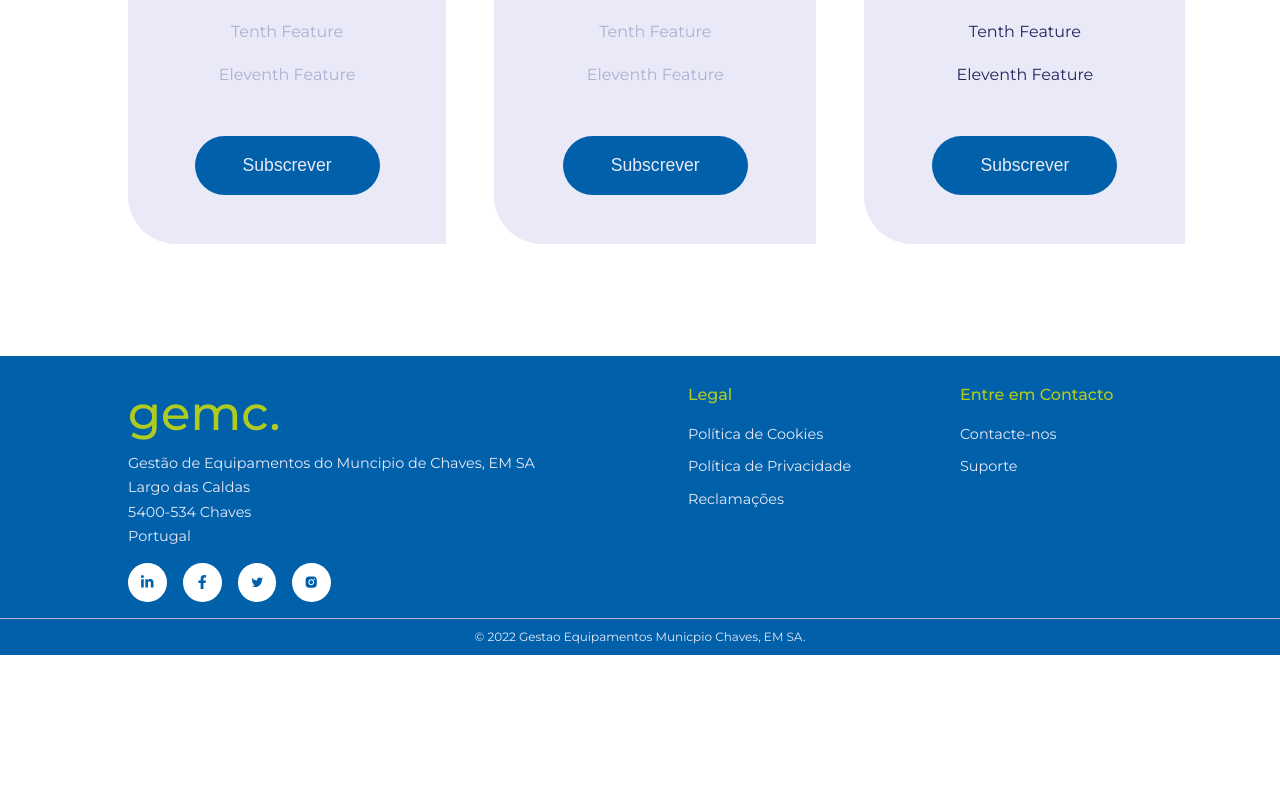
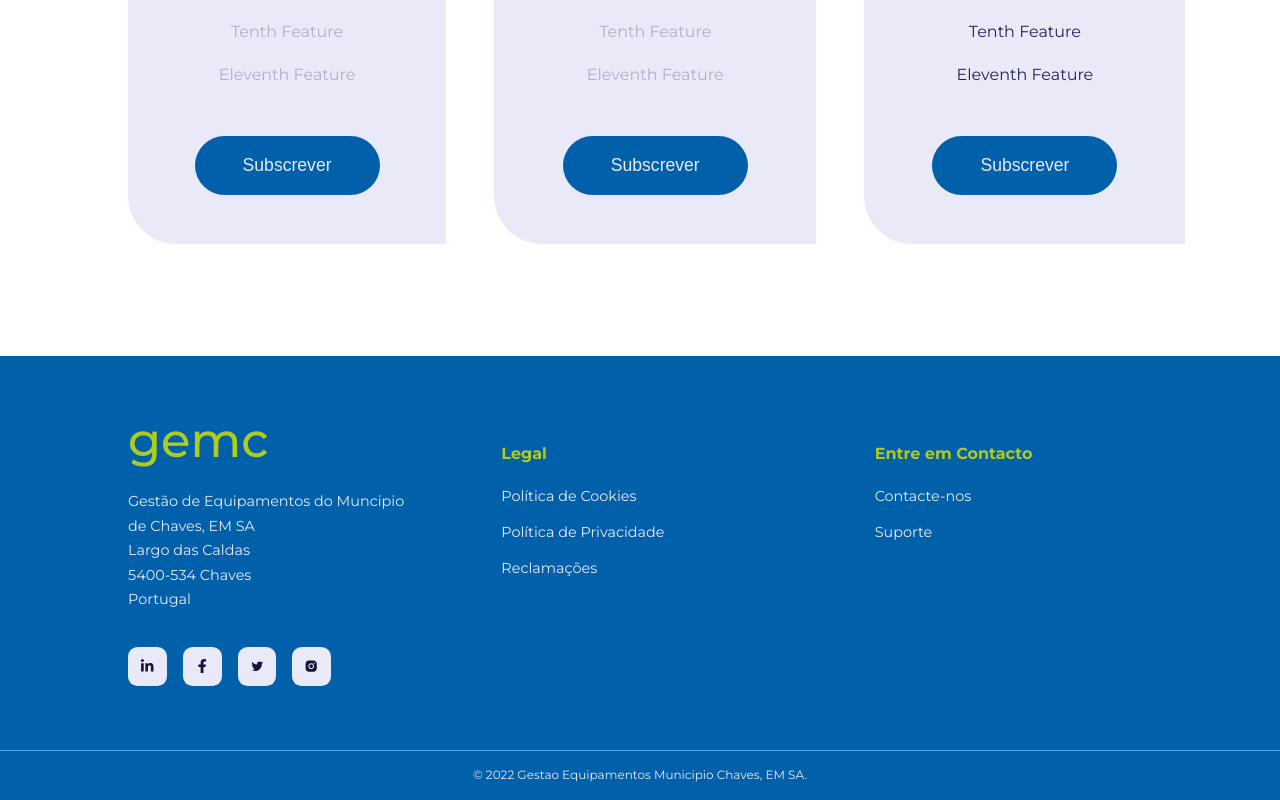
Before and after one commit to jcrr4220/gemc-web-v1, a React (Create React App) app: page /plans in a window 1280 px wide. Shown: the part 1307-2107 px from the top of the page. Before the commit the page ends 1962 px from the top, so only its background shows below. Built offline with nearby package versions, Linux system fonts and the light colour scheme.

Commit message:
Update 20221026

```diff
--- a/src/App.jsx
+++ b/src/App.jsx
@@ -1,3 +1,7 @@
+// App.jsx
+// Autor: Joao Rocha
+// Date: 2022/10/25
+
 import {BrowserRouter, Routes, Route} from 'react-router-dom'
 
 import Home from './pages/home/Home'
@@ -9,11 +13,13 @@ import Trainers from './pages/trainers/Trainers'
 import NotFound from './pages/notFound/NotFound'
 import Navbar from './components/Navbar'
 import Footer from './components/Footer'
+import ScrollToTop from './components/ScrollToTop'
 
 const App = () => {
   return (
     <BrowserRouter>
       <Navbar/>
+       <ScrollToTop>
         <Routes>
          <Route index element={<Home />}/>
          <Route path='about' element={<About />}/>
@@ -23,6 +29,7 @@ const App = () => {
          <Route path='trainers' element={<Trainers />}/>
          <Route path='*' element={<NotFound />}/>
         </Routes>
+       </ScrollToTop>
       <Footer/>
     </BrowserRouter>
   )
--- a/src/components/Footer.jsx
+++ b/src/components/Footer.jsx
@@ -1,5 +1,9 @@
+// Footer.jsx
+// Autor: Joao Rocha
+// Date: 2022/10/25
+
 import { Link } from "react-router-dom"
-import Logo from '../images/logo.png'
+// import Logo from '../images/logo.png'
 import { FaLinkedinIn } from "react-icons/fa"
 import { FaFacebookF } from "react-icons/fa"
 import { AiOutlineTwitter } from "react-icons/ai"
@@ -14,7 +18,7 @@ const Footer = () => {
             <article>
                 <Link to="/" className='logo'>
                     {/*<img src={Logo} alt="Footer Logo" />*/}
-                    <h1>gemc.</h1>
+                    <h1>gemc</h1>
                 </Link>
                 <p>
                     Gestão de Equipamentos do Muncipio de Chaves, EM SA<br />
@@ -50,7 +54,7 @@ const Footer = () => {
             </article>
         </div>
         <div className="footer__copyright">
-            <small>&copy; 2022 Gestao Equipamentos Municpio Chaves, EM SA.</small>
+            <small>&copy; 2022 Gestao Equipamentos Municipio Chaves, EM SA.</small>
         </div>
     </footer>
   )
--- a/src/components/Navbar.jsx
+++ b/src/components/Navbar.jsx
@@ -1,6 +1,10 @@
+// Navbar.jsx
+// Autor: Joao Rocha
+// Date: 2022/10/20
+
 import { useState } from 'react'
 import {Link, NavLink} from 'react-router-dom'
-import Logo from '../images/logo_w.png'
+// import Logo from '../images/logo_w.png'
 import {links} from '../data'
 import {FiMenu} from 'react-icons/fi'
 import {AiOutlineMinus} from 'react-icons/ai'
@@ -16,7 +20,7 @@ const Navbar = () => {
                 <img src={Logo} alt="Nav Logo" />
                </Link>*/}
             <Link to="/" className='logo' onClick={() => setIsNavShowing(false)}>
-                <h1>gemc.</h1>
+                <h1>gemc</h1>
             </Link>
             <ul className={`nav__links ${isNavShowing ? 'show__nav' : 'hide__nav'}`}>
               {
--- /dev/null
+++ b/src/components/ScrollToTop.jsx
@@ -0,0 +1,17 @@
+// ScrollToTop.jsx
+// Autor: Joao Rocha
+// Date: 2022/10/25
+
+import { useEffect } from 'react'
+import { useLocation } from 'react-router-dom'
+
+const ScrollToTop = (props) => {
+    const location = useLocation();
+    useEffect(() => {
+      window.scrollTo(0, 0);
+    }, [location]);
+
+    return <>{props.children}</>
+  };
+
+  export default ScrollToTop;
--- a/src/components/navbar.css
+++ b/src/components/navbar.css
@@ -1,3 +1,7 @@
+/* navbar.css
+// Autor: Joao Rocha
+// Date: 2022/10/20 */
+
 nav {
     height: 5rem;
     width: 100vw;
@@ -26,7 +30,7 @@ nav {
 
 .logo {
      width: 7rem;
-     display: block;
+     /* display: block; */
 }
 
 .logo h1 {
--- a/src/index.css
+++ b/src/index.css
@@ -1,3 +1,7 @@
+/* index.css
+// Autor: Joao Rocha
+// Date: 2022/10/01 */
+
 *, *::before, *::after {
     margin: 0;
     padding: 0;
@@ -175,7 +179,7 @@ section {
     margin-top: 5rem;
     height: 20rem;
     overflow: hidden;
-    border-bottom: 1px solid var(--color-gray-600);
+    /*border-bottom: 2px solid var(--color-gray-100);*/
 }
 
 .header__container {
@@ -241,7 +245,7 @@ section {
 /* ----------------- Media Queries (Small Screens)----------------- */
 @media screen and (max-width: 600px) {
     h1 {
-        font-size: 1.2rem;
+        font-size: 1.3rem;
         line-height: 1.3;
     }
 
--- a/src/pages/home/home.css
+++ b/src/pages/home/home.css
@@ -1,3 +1,6 @@
+/* home.css
+// Autor: Joao Rocha
+// Date: 2022/10/20 */
 
 .main__header {
     width: 100vw;
@@ -226,27 +229,26 @@ footer {
     /*background: #e6f4fd;*/
     background: var(--color-gemc-blue);
     margin-top: 7rem;
-    padding-top: 1.8rem;
+    padding-top: 3.5rem;
     font-size: 0.9rem;
     /* color: var(--color-gray-400);*/
 }
 
 .footer__container {
     display: grid;
-    grid-template-columns: 30rem 1fr 1fr;
-    gap: 5rem;
+    grid-template-columns: 1fr 1fr 1fr;
+    gap: 6rem;
 }
 
 .footer__container article {
     display: flex;
     flex-direction: column;
     align-items: flex-start;
-    gap: 0.5rem;
+    gap: 0.7rem;
 }
 
 .footer__container article p {
-    /*margin-top: 0.5rem;*/
-    height: 5rem;
+    margin-top: 0.5rem;
     color: var(--color-gray-100);
 }
 
@@ -255,9 +257,10 @@ footer {
 }
 
 .footer__container article h4 {
+    margin-top: 2rem;
     margin-bottom: 0.6rem;
     font-size: 1rem;
-    font-weight: 500;
+    /*font-weight: 400;*/
     color: var(--color-secondary);
 }
 
@@ -273,29 +276,28 @@ footer {
 }
 
 .footer__socials a {
-    /*background: var(--color-gray-100);*/
-    background: white;
+    background: var(--color-gray-100);
     padding: 0.7rem;
     border: 1px solid transparent;
-    border-radius: 50%;
+    border-radius: 0.6rem;
     transition: var(--transition);
 }
 
 .footer__socials a svg {
-    color: var(--color-gemc-blue);
+    color: var(--color-gray-600);
 }
 
 .footer__socials a:hover {
-    border-color: var(--color-gemc-blue);
+    border-color: var(--color-gray-100);
     background: transparent;
 }
 
 .footer__copyright {
     color: var(--color-gray-100);
     text-align: center;
-    padding: 0.5rem 0;
-    border-top: 1px solid var(--color-gray-200);
-    margin-top: 1rem;
+    padding: 0.9rem 0;
+    border-top: 1px solid var(--color-primary-variant);
+    margin-top: 4rem;
 }
 
 
@@ -418,6 +420,10 @@ footer {
         align-items: center;
      }
 
+     .footer__container article a {
+        text-align: center;
+     }
+
      .footer__container article p {
         text-align: center;
      }
```
Lines whose indentation alone changed are shown as unchanged.
